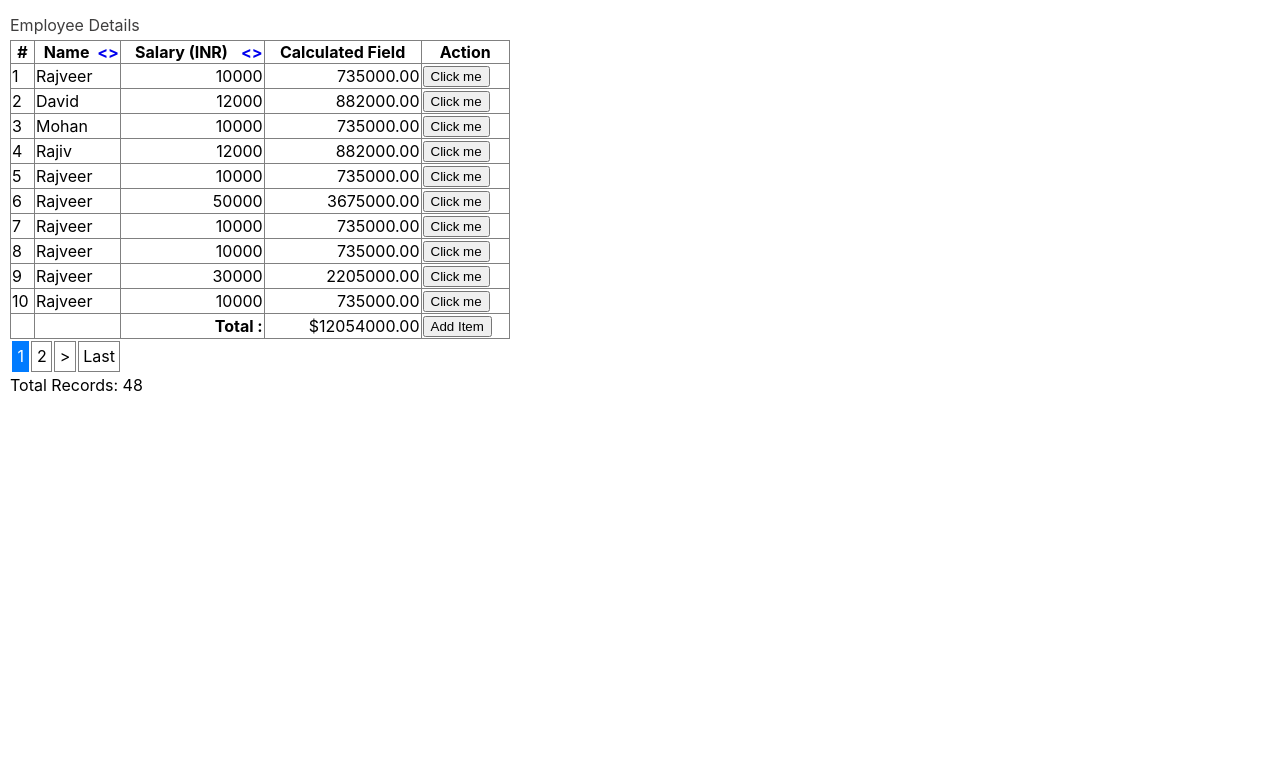
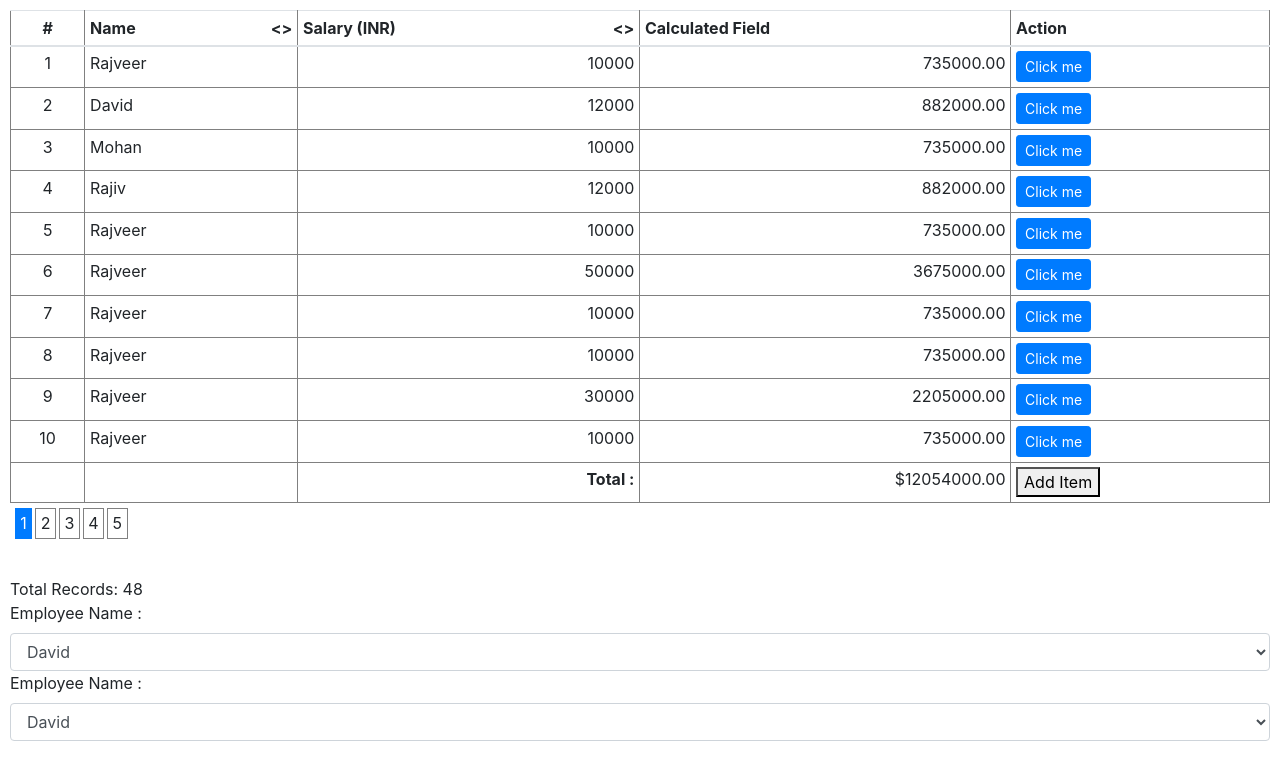
Before and after one commit to rajveersinghsaini-code/aspnet-web-controls, a React (Create React App) app: page / in a window 1280 px wide. Shown: the top 780 px of the page. Built offline with nearby package versions, Linux system fonts and the light colour scheme.

Commit message:
Added DropDownList control

```diff
--- a/public/index.html
+++ b/public/index.html
@@ -10,6 +10,7 @@
       content="Web site created using create-react-app"
     />
     <link rel="apple-touch-icon" href="%PUBLIC_URL%/logo192.png" />
+    <link rel="stylesheet" href="https://stackpath.bootstrapcdn.com/bootstrap/4.4.1/css/bootstrap.min.css" integrity="sha384-Vkoo8x4CGsO3+Hhxv8T/Q5PaXtkKtu6ug5TOeNV6gBiFeWPGFN9MuhOf23Q9Ifjh" crossorigin="anonymous">
     <!--
       manifest.json provides metadata used when your web app is installed on a
       user's mobile device or desktop. See https://developers.google.com/web/fundamentals/web-app-manifest/
--- a/src/App.js
+++ b/src/App.js
@@ -1,10 +1,19 @@
 //import logo from "./logo.svg";
-import React, { useState } from "react";
+import React, { useEffect, useState } from "react";
 import "./App.css";
-import { GridView, Columns, BoundField, PagerSettings } from "./main";
+import {
+  GridView,
+  Columns,
+  BoundField,
+  PagerSettings,
+  DropDownList,
+} from "./main";
+import { pagerSetting } from "./private/CustomPropTypes";
 
 function App() {
-  let dataSource = [
+  const [selected, setSelected] = useState("105");
+
+  let sampleDataSource = [
     { Name: "Rajveer", Id: 104, Salary: 10000, Currency: "GBP" },
     { Name: "David", Id: 105, Salary: 12000, Currency: "GBP" },
     { Name: "Mohan", Id: 106, Salary: 10000, Currency: "GBP" },
@@ -62,21 +71,33 @@ function App() {
   const onRowDataBound = (gridRow) => {
     _totalSalary = _totalSalary + gridRow.Data.Salary * 73.5;
   };
+  useEffect(() => {
+    //console.log(selected);
+  }, [selected]);
+
+  let dropdownDataSource = [
+    { Name: "Rajveer", Id: 104 },
+    { Name: "David", Id: 105 },
+    { Name: "Mohan", Id: 106 },
+    { Name: "abc", Id: true },
+    { Name: "abc", Id: "hello" },
+  ];
+
   return (
     <div style={{ padding: "10px" }}>
       <GridView
         id="grdHelloWorld"
-        dataSource={dataSource}
+        dataSource={sampleDataSource}
         emptyDataText="no data"
         width={500}
         allowPaging={true}
         allowSorting={true}
         showFooter={true}
-        caption="Employee Details"
         onRowDataBound={onRowDataBound}
         initialValuesOnEvents={() => {
           _totalSalary = 0;
         }}
+        className="table table-sm "
       >
         <Columns>
           <BoundField
@@ -84,12 +105,14 @@ function App() {
             dataField="Id"
             sortExpression="Id"
             visible={false}
+            headerCssClass="thead-dark"
           />
           <BoundField
             headerText="Name"
             dataField="Name"
             sortExpression="Name"
             accessibleHeaderText="hello world"
+            headerCssClass="thead-dark"
           />
           <BoundField
             headerText="Salary (INR)"
@@ -98,6 +121,7 @@ function App() {
             itemStyle={{ textAlign: "right" }}
             footerExpression={() => <b>Total :</b>}
             footerStyle={{ textAlign: "right" }}
+            headerCssClass="thead-dark"
           />
           <BoundField
             headerText="Calculated Field"
@@ -105,11 +129,16 @@ function App() {
             itemStyle={{ textAlign: "right" }}
             footerExpression={() => `$${_totalSalary.toFixed(2)}`}
             footerStyle={{ textAlign: "right" }}
+            headerCssClass="thead-dark"
           />
           <BoundField
             headerText="Action"
+            headerCssClass="thead-dark"
             dataExpression={(objRow) => (
-              <button onClick={() => onButtonClick(objRow.Name, objRow.Salary)}>
+              <button
+                className="btn btn-sm  btn-primary"
+                onClick={() => onButtonClick(objRow.Name, objRow.Salary)}
+              >
                 Click me
               </button>
             )}
@@ -118,8 +147,36 @@ function App() {
             )}
           />
         </Columns>
-        <PagerSettings pageButtonCount={2} outerBorder={false} />
+        <PagerSettings
+          className="pagination"
+          pagerType="list"
+          outerBorder={false}
+        />
       </GridView>
+      <div>
+        <DropDownList
+          dataSource={dropdownDataSource}
+          dataValueField="Id"
+          dataTextField="Name"
+          selectedValue={selected}
+          onSelectedIndexChanged={setSelected}
+          labelText="Employee Name : "
+          defaultItem={{ text: "Please Select", value: "-1" }}
+          className="form-control"
+          labelCssClass="form-label"
+        />
+        <DropDownList
+          dataSource={dropdownDataSource}
+          dataValueField="Id"
+          dataTextField="Name"
+          selectedValue={selected}
+          onSelectedIndexChanged={setSelected}
+          labelText="Employee Name : "
+          defaultItem={{ text: "Please Select", value: "-1" }}
+          className="form-control"
+          labelCssClass="form-label"
+        />
+      </div>
     </div>
   );
 }
--- /dev/null
+++ b/src/DropDownList/DropDownList.jsx
@@ -0,0 +1,118 @@
+import React, { useEffect, useState } from "react";
+import PropTypes from "prop-types";
+import { getUniqueRandomNumber } from "../private/AppUtility";
+
+const DropDownList = ({
+  id,
+  dataSource,
+  dataTextField,
+  dataValueField,
+  onSelectedIndexChanged,
+  labelText,
+  selectedValue,
+  defaultItem,
+  labelCssClass,
+  className,
+  ...props
+}) => {
+  const [items, setItems] = useState([]);
+  const [selected, setSelected] = useState(selectedValue);
+  const [controlId, setControlId] = useState(null);
+  useEffect(() => {
+    let lstItems = [];
+    const dTextField = dataTextField ? dataTextField : dataValueField;
+    const dValueField = dataValueField ? dataValueField : dataTextField;
+    if (defaultItem) lstItems.push(defaultItem);
+    if (dataSource && dataSource.length > 0) {
+      dataSource.map((opt) => {
+        const text =
+          opt.hasOwnProperty(dTextField) && opt[dTextField]
+            ? opt[dTextField]
+            : "";
+        const value =
+          opt.hasOwnProperty(dValueField) && opt[dValueField]
+            ? opt[dValueField]
+            : "";
+        if (
+          typeof text !== "function" &&
+          typeof text !== "symbol" &&
+          typeof text !== "object" &&
+          typeof value !== "function" &&
+          typeof value !== "symbol" &&
+          typeof value !== "object"
+        ) {
+          lstItems.push({
+            text: text,
+            value: value,
+          });
+        }
+      });
+    }
+    setItems(lstItems);
+    setControlId(id ? id : "ddl" + getUniqueRandomNumber().toString());
+  }, []);
+
+  const renderedOptions = items.map((opt, index) => {
+    return (
+      <option key={index} value={opt.value}>
+        {opt.text}
+      </option>
+    );
+  });
+  const handleChange = (event) => {
+    const _selectedValue = event.target.value;
+    setSelected(_selectedValue);
+    if (onSelectedIndexChanged) {
+      onSelectedIndexChanged(_selectedValue);
+    }
+  };
+
+  return (
+    <React.Fragment>
+      {labelText ? (
+        <label htmlFor={controlId} className={labelCssClass}>
+          {labelText}
+        </label>
+      ) : null}
+      <select
+        id={controlId}
+        className={className}
+        onChange={handleChange}
+        value={selected}
+        {...props}
+      >
+        {renderedOptions}
+      </select>
+    </React.Fragment>
+  );
+};
+
+DropDownList.propTypes = {
+  id: PropTypes.string,
+  dataSource: PropTypes.arrayOf(PropTypes.object).isRequired,
+  dataTextField: PropTypes.string.isRequired,
+  dataValueField: PropTypes.string.isRequired,
+  onSelectedIndexChanged: PropTypes.func,
+  labelText: PropTypes.string,
+  className: PropTypes.string,
+  selectedValue: PropTypes.string,
+  defaultItem: PropTypes.exact({
+    text: PropTypes.string,
+    value: PropTypes.string,
+  }),
+  labelCssClass: PropTypes.string,
+};
+DropDownList.defaultProps = {
+  id: "",
+  dataSource: [],
+  dataTextField: null,
+  dataValueField: null,
+  onSelectedIndexChanged: null,
+  labelText: "",
+  className: null,
+  selectedValue: null,
+  defaultItem: null,
+  labelCssClass: null,
+};
+
+export default DropDownList;
--- a/src/GridView/GridView.jsx
+++ b/src/GridView/GridView.jsx
@@ -12,7 +12,7 @@ import GridHeaderCell from "./GridHeaderCell";
 import Pagination from "./Pagination";
 import "./WebControls.css";
 import { resultOf } from "../private/AppUtility";
-import { pagerSetting, defaultPagerSetting } from "../private/CustomPropTypes";
+import { defaultPagerSetting } from "../private/CustomPropTypes";
 
 export default class GridView extends Component {
   constructor(props) {
@@ -157,6 +157,7 @@ export default class GridView extends Component {
       dataSource,
     } = this.props;
     const _showHeader = showHeader && dataSource.length > 0 ? true : false;
+    const sortStyle = { textDecoration: "none", cursor: "pointer" };
     return (
       (_showHeader || showHeaderWhenEmpty) &&
       dataFieldNames.map((child, index) => {
@@ -176,8 +177,7 @@ export default class GridView extends Component {
               {allowSorting && child.sortExpression && (
                 <span style={{ float: "right" }}>
                   <a
-                    href="#"
-                    style={{ textDecoration: "none" }}
+                    style={sortStyle}
                     title="Sort ascending order"
                     onClick={() =>
                       this.setSortExpression(
@@ -189,8 +189,7 @@ export default class GridView extends Component {
                     {"<"}
                   </a>
                   <a
-                    href="#"
-                    style={{ textDecoration: "none" }}
+                    style={sortStyle}
                     title="Sort descending order"
                     onClick={() =>
                       this.setSortExpression(
@@ -227,7 +226,11 @@ export default class GridView extends Component {
           const bodyRow = (
             <GridRow key={rowIndex} style={altRowStyle}>
               {showRowNumbers && (
-                <GridCell key="-1" scope="row">
+                <GridCell
+                  key="-1"
+                  scope="row"
+                  className="wc-table--serial-number"
+                >
                   {rowNumstart + rowIndex + 1}
                 </GridCell>
               )}
@@ -384,7 +387,11 @@ export default class GridView extends Component {
             {headerRow && (
               <GridRow key="-1">
                 {showRowNumbers && (
-                  <GridHeaderCell key={-1} disabled={true}>
+                  <GridHeaderCell
+                    key={-1}
+                    disabled={true}
+                    className="wc-table--serial-number"
+                  >
                     {"#"}
                   </GridHeaderCell>
                 )}
@@ -413,7 +420,10 @@ export default class GridView extends Component {
 }
 GridView.propTypes = {
   id: PropTypes.string.isRequired,
-  children: PropTypes.arrayOf(PropTypes.element),
+  children: PropTypes.oneOfType([
+    PropTypes.element,
+    PropTypes.arrayOf(PropTypes.element),
+  ]),
   dataSource: PropTypes.arrayOf(PropTypes.object),
   onRowDataBound: PropTypes.func,
   cssClass: PropTypes.string,
--- a/src/GridView/WebControls.css
+++ b/src/GridView/WebControls.css
@@ -38,6 +38,7 @@
   text-align: left;
 }
 
-.wc-pagination--active {
-  /*background-color: aquamarine;*/
+.wc-table--serial-number {
+  text-align: center;
+  vertical-align: middle;
 }
--- a/src/main.js
+++ b/src/main.js
@@ -2,4 +2,5 @@ import GridView from "./GridView/GridView";
 import BoundField from "./GridView/BoundField";
 import Columns from "./GridView/Columns";
 import PagerSettings from "./GridView/PagerSettings";
-export { GridView, BoundField, Columns, PagerSettings };
+import DropDownList from "./DropDownList/DropDownList";
+export { GridView, BoundField, Columns, PagerSettings, DropDownList };
--- a/src/private/AppUtility.js
+++ b/src/private/AppUtility.js
@@ -24,3 +24,6 @@ export function filterFocusableItems(el) {
   }
   return null;
 }
+export function getUniqueRandomNumber() {
+  return Math.floor(Math.random() * Math.floor(Math.random() * Date.now()));
+}
```
